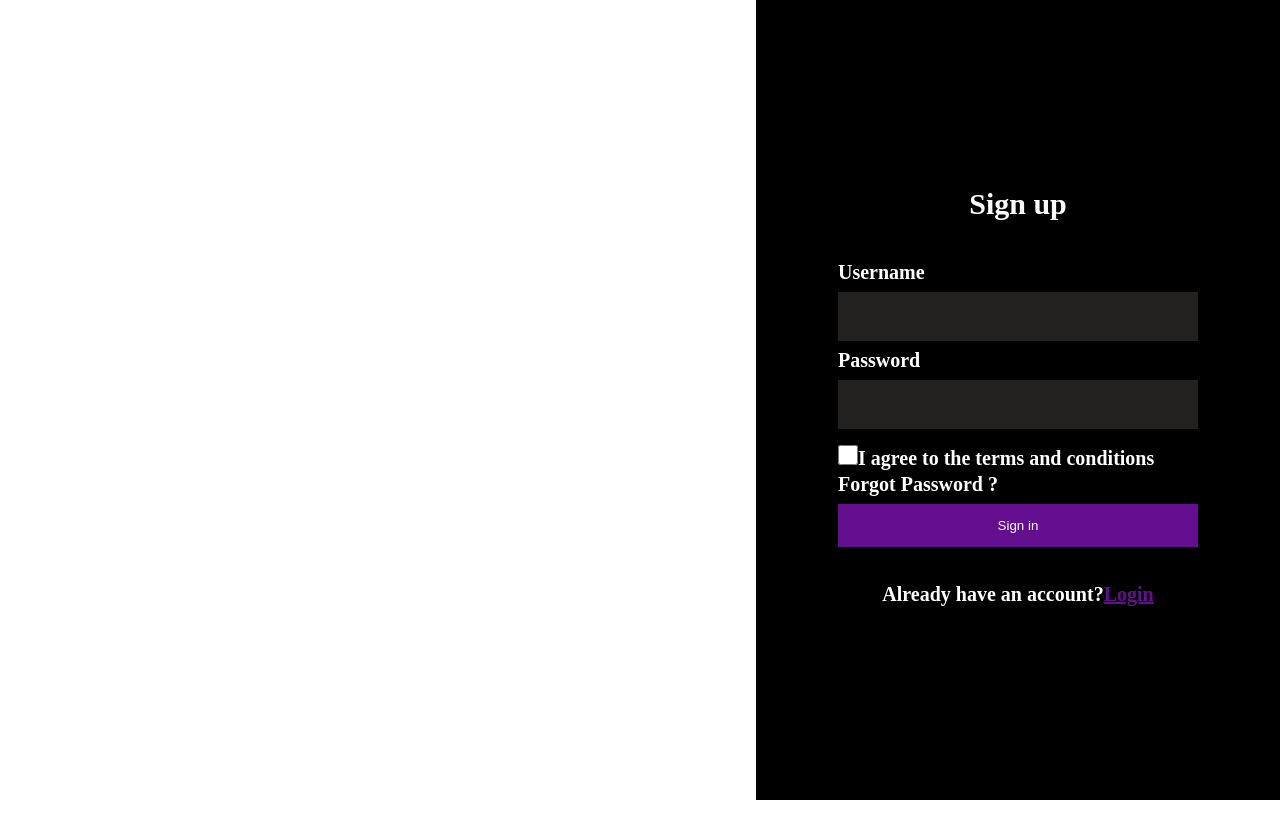
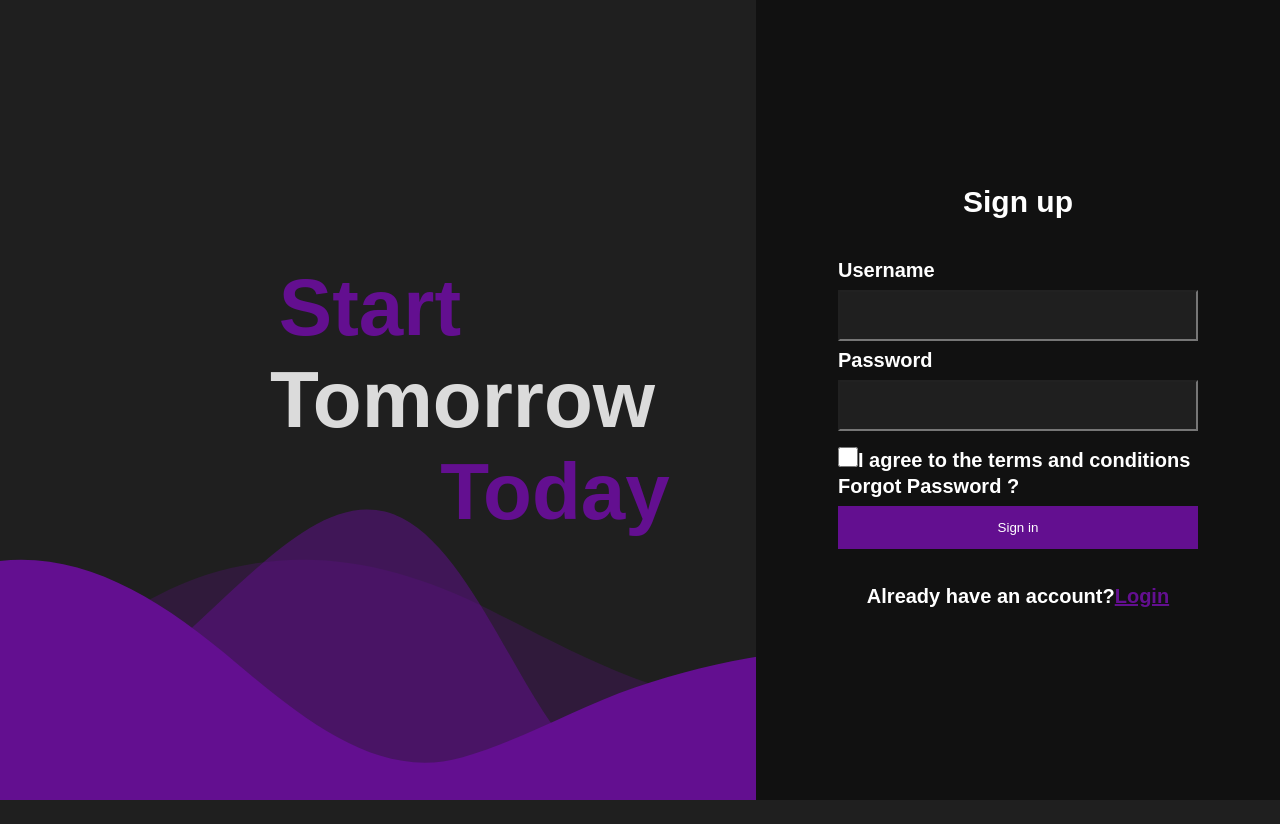
Before and after one commit to bcrisp084/Itemize, a React (Vite) app in the folder client/: page / in a window 1280 px wide. Built offline with nearby package versions, Linux system fonts and the light colour scheme.

Commit message:
Created slogan on the signup page

```diff
--- a/client/src/Components/SigninForm.css
+++ b/client/src/Components/SigninForm.css
@@ -3,15 +3,16 @@
   flex-direction: column;
   justify-content: center;
   align-items: center;
-  height: 100vh;
-  background-color: #000000; /* Adjust the background color as needed */
+  min-height: 100vh;
+  background-color: #111111;
+  border-left: inset white -10px; /* Adjust the background color as needed */
 }
 
 form {
   width: 80%; /* Adjust the width as needed */
   max-width: 400px; /* Optional: Set a maximum width for the form */
   padding: 20px;
-  background-color: #000000;
+  background-color: #111;
 }
 
 label {
@@ -27,8 +28,8 @@
   margin: 8px 0;
   display: inline-block;
   box-sizing: border-box;
-  background-color: rgb(35, 32, 32);
-  border: solid 1px rgb(35, 32, 32);
+  background-color: #1f1f1f;
+  border: inset -1px rgb(35, 32, 32);
   outline: none;
   color: #ffffff;
   font-size: 20px;
@@ -101,3 +102,25 @@
   font-weight: bold;
   margin-bottom: 20px;
 }
+
+.custom-shape-divider-bottom-1697250597 {
+  z-index: -1;
+  position: absolute;
+  bottom: 0;
+  left: 0;
+  width: 100%;
+  overflow: hidden;
+  line-height: 0;
+  transform: rotate(180deg);
+}
+
+.custom-shape-divider-bottom-1697250597 svg {
+  position: relative;
+  display: block;
+  width: calc(127% + 1.3px);
+  height: 317px;
+}
+
+.custom-shape-divider-bottom-1697250597 .shape-fill {
+  fill: #630f90;
+}
--- a/client/src/Components/SigninForm.jsx
+++ b/client/src/Components/SigninForm.jsx
@@ -2,6 +2,30 @@
 
 const SigninForm = () => {
   return (
+    <>
+      <div className="custom-shape-divider-bottom-1697250597">
+        <svg
+          data-name="Layer 1"
+          xmlns="http://www.w3.org/2000/svg"
+          viewBox="0 0 1200 120"
+          preserveAspectRatio="none"
+        >
+          <path
+            d="M0,0V46.29c47.79,22.2,103.59,32.17,158,28,70.36-5.37,136.33-33.31,206.8-37.5C438.64,32.43,512.34,53.67,583,72.05c69.27,18,138.3,24.88,209.4,13.08,36.15-6,69.85-17.84,104.45-29.34C989.49,25,1113-14.29,1200,52.47V0Z"
+            opacity=".25"
+            className="shape-fill"
+          ></path>
+          <path
+            d="M0,0V15.81C13,36.92,27.64,56.86,47.69,72.05,99.41,111.27,165,111,224.58,91.58c31.15-10.15,60.09-26.07,89.67-39.8,40.92-19,84.73-46,130.83-49.67,36.26-2.85,70.9,9.42,98.6,31.56,31.77,25.39,62.32,62,103.63,73,40.44,10.79,81.35-6.69,119.13-24.28s75.16-39,116.92-43.05c59.73-5.85,113.28,22.88,168.9,38.84,30.2,8.66,59,6.17,87.09-7.5,22.43-10.89,48-26.93,60.65-49.24V0Z"
+            opacity=".5"
+            className="shape-fill"
+          ></path>
+          <path
+            d="M0,0V5.63C149.93,59,314.09,71.32,475.83,42.57c43-7.64,84.23-20.12,127.61-26.46,59-8.63,112.48,12.24,165.56,35.4C827.93,77.22,886,95.24,951.2,90c86.53-7,172.46-45.71,248.8-84.81V0Z"
+            className="shape-fill"
+          ></path>
+        </svg>
+      </div>
       <div className="form-container">
         <p className="title">Sign up</p>
         <form className="form">
@@ -11,7 +35,12 @@
           </div>
           <div className="input-group">
             <label htmlFor="password">Password</label>
-          <input type="password" name="password" id="password" placeholder="" />
+            <input
+              type="password"
+              name="password"
+              id="password"
+              placeholder=""
+            />
             <label htmlFor="terms">
               <input type="checkbox" />I agree to the terms and conditions
             </label>
@@ -30,6 +59,7 @@
           </a>
         </p>
       </div>
+    </>
   );
 };
 
--- a/client/src/Pages/Signup.css
+++ b/client/src/Pages/Signup.css
@@ -0,0 +1,30 @@
+.slogan {
+  display: flex;
+  flex-direction: column;
+  justify-content: center;
+  align-items: center;
+  height: 100vh;
+  font-size: 1.5rem;
+  font-weight: 600;
+  margin-bottom: 1rem;
+}
+
+.slogan .start {
+  color: #630f90;
+  font-size: 5rem;
+  font-weight: 600;
+}
+
+.slogan .tomorrow {
+  color: #dbdbdb;
+  margin-left: 25%;
+  font-size: 5rem;
+  font-weight: 600;
+}
+
+.slogan .today {
+  color: #630f90;
+  margin-left: 50%;
+  font-size: 5rem;
+  font-weight: 600;
+}
--- a/client/src/Pages/Signup.jsx
+++ b/client/src/Pages/Signup.jsx
@@ -14,8 +14,14 @@
   return (
     <Box className="container" sx={{ height: "100vh" }}>
       <Grid container spacing={2}>
-        <Grid xs={6} md={7}></Grid>
-        <Grid xs={6} md={5}>
+        <Grid xs={12} md={7}>
+          <div className="slogan">
+            <h1 className="start">Start</h1>
+            <h1 className="tomorrow">Tomorrow</h1>
+            <h1 className="today">Today</h1>
+          </div>
+        </Grid>
+        <Grid xs={12} md={5}>
           <SigninForm />
         </Grid>
       </Grid>
--- a/client/src/main.css
+++ b/client/src/main.css
@@ -3,3 +3,8 @@
   padding: 0;
   box-sizing: border-box;
 }
+
+body {
+  font-family: "Poppins", sans-serif;
+  background-color: #1f1f1f;
+}
```
Lines whose indentation alone changed are shown as unchanged.
